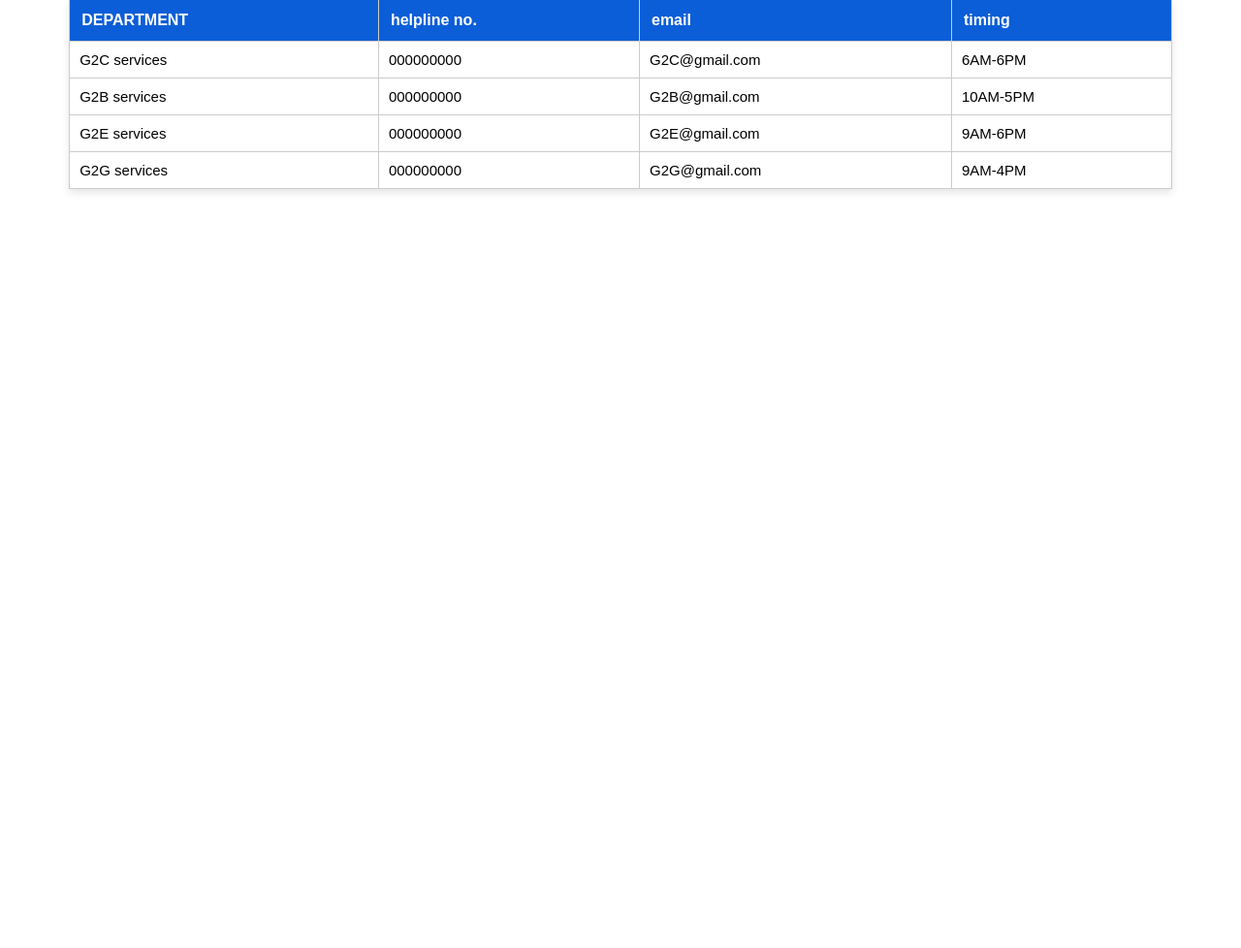
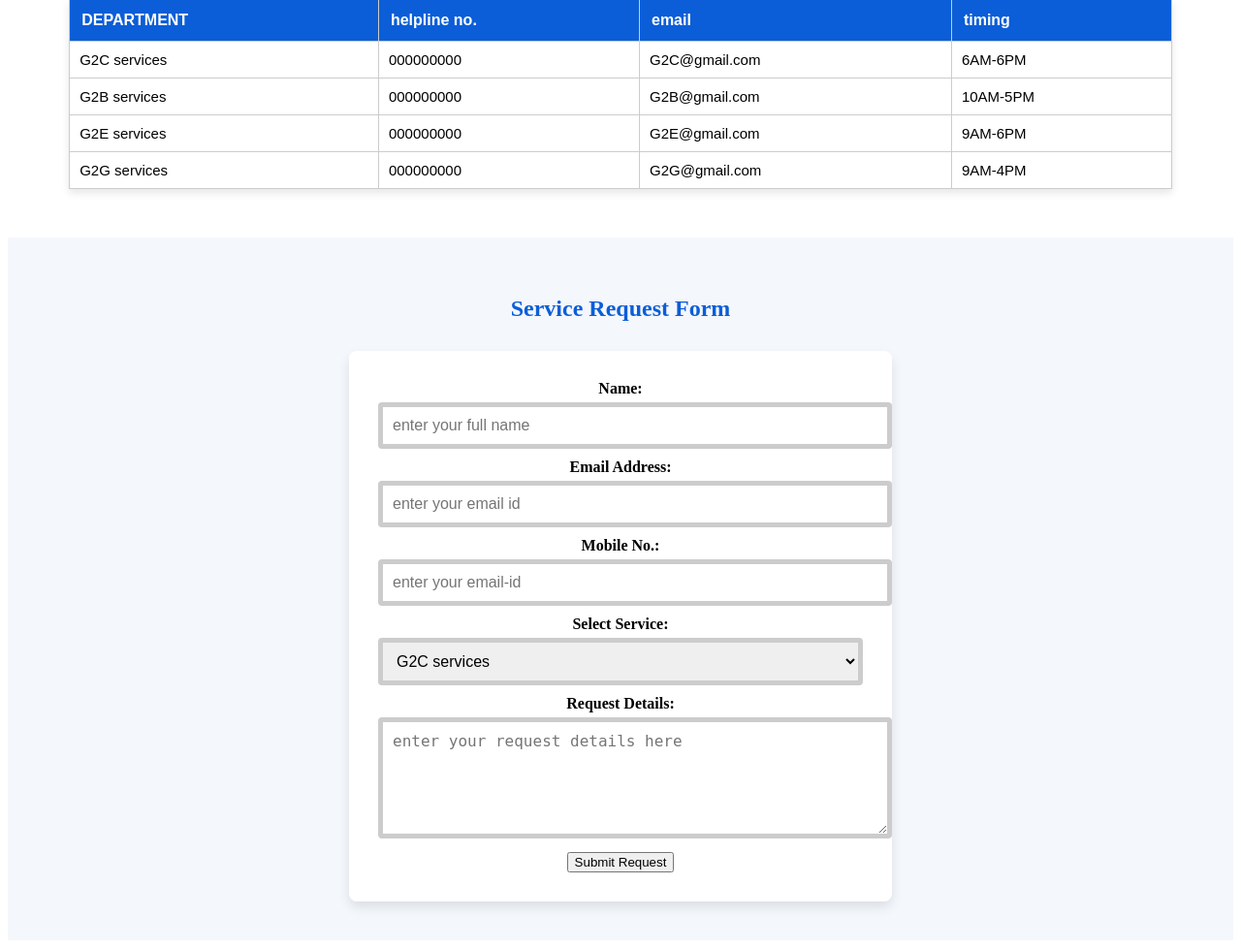
Before and after one commit to pushpa-n220297/WT_Project, a PHP site: page / in a window 1280 px wide. Shown: the part 1367-2345 px from the top of the page at 97% size. Before the commit the page ends 1566 px from the top, so only its background shows below. Run offline with PHP 8.4, Linux system fonts and the light colour scheme.

Commit message:
form added

```diff
--- a/index.html
+++ b/index.html
@@ -20,7 +20,7 @@
             <li><a href="#">APPLY ONLINE </a></li>
             <li><a href="#">ONLINE SERVICES</a></li>
             <li><a href="#">NOTICES&CIRCULARS</a></li>
-            <li><a href="#">LOGIN/REGISTER<img src="icon.jpg" class="icon"></a></li>
+            <li><a href="#">PROFILE<img src="icon.jpg" class="icon"></a></li>
             </ul>
         </nav>
         <div class="adc">
@@ -78,5 +78,36 @@
                  </tbody>
             </table>
         </div>
+        <section class="fc">
+            <h2>Service Request Form</h2>
+            <form action="#" method="post" class="fs">
+                <div class=fe>
+                    <label>Name:</label>
+                    <input type="text" name="name" placeholder="enter your full name" required>
+                </div>
+                <div class=fe>
+                    <label>Email Address:</label>
+                    <input type="email" name="mail" placeholder="enter your email id" required>
+                </div>
+                <div class=fe>
+                    <label>Mobile No.:</label>
+                    <input type="tel" name="no." placeholder="enter your email-id" required>
+                </div>
+                <div class=fe>
+                    <label>Select Service:</label>
+                    <select name="services" required>
+                        <option value="g2c">G2C services</option>
+                        <option value="g2b">G2B services</option>
+                        <option value="g2e">G2E services</option>
+                        <option value="g2g">G2G services</option>
+                    </select>
+                </div>
+                <div class=fe>
+                    <label>Request Details:</label>
+                    <textarea name="details" rows="5" placeholder="enter your request details here" required></textarea>
+                </div>
+                <button type="submit">Submit Request</button>
+            </form>
+        </section>
     </body>
 </html>
--- a/style.css
+++ b/style.css
@@ -155,3 +155,49 @@ div h2{
     text-align:center;
     color:#0b5ed7;
 }
+.fc{
+    background-color:#f4f7fc;
+    padding: 40px 20px;
+    margin-top:50px;
+    text-align:center;
+}
+.fc h2{
+    text-align:center;
+    color:#0b5ed7;
+    margin-bottom:30px;
+}
+.fs{
+    max-width:500px;
+    margin:0 auto;
+    background:white;
+    padding:30px;
+    border-radius:8px;
+    box-shadow:0 6px 12px rgba(0,0,0,0.1);
+}
+.fe{
+    margin-bottom:10px;
+}
+.fe label{
+    display:block;
+    margin-bottom:5px;
+    font-weight:bold;
+}
+.fe input,.fe select, .fe textarea{
+    width:100%;
+    padding:10px;
+    border:5px solid #ccc;
+    border-radius:4px;
+    font-size:16px;
+}
+.fe button{
+    display:block;
+    margin:20px auto;
+    background-color:#0b5ed7;
+    color:white;
+    padding:12px 20px;
+    border:none;
+    border-radius:4px;
+    cursor:pointer;
+    font-size:16px;
+    align:center;
+}
```
